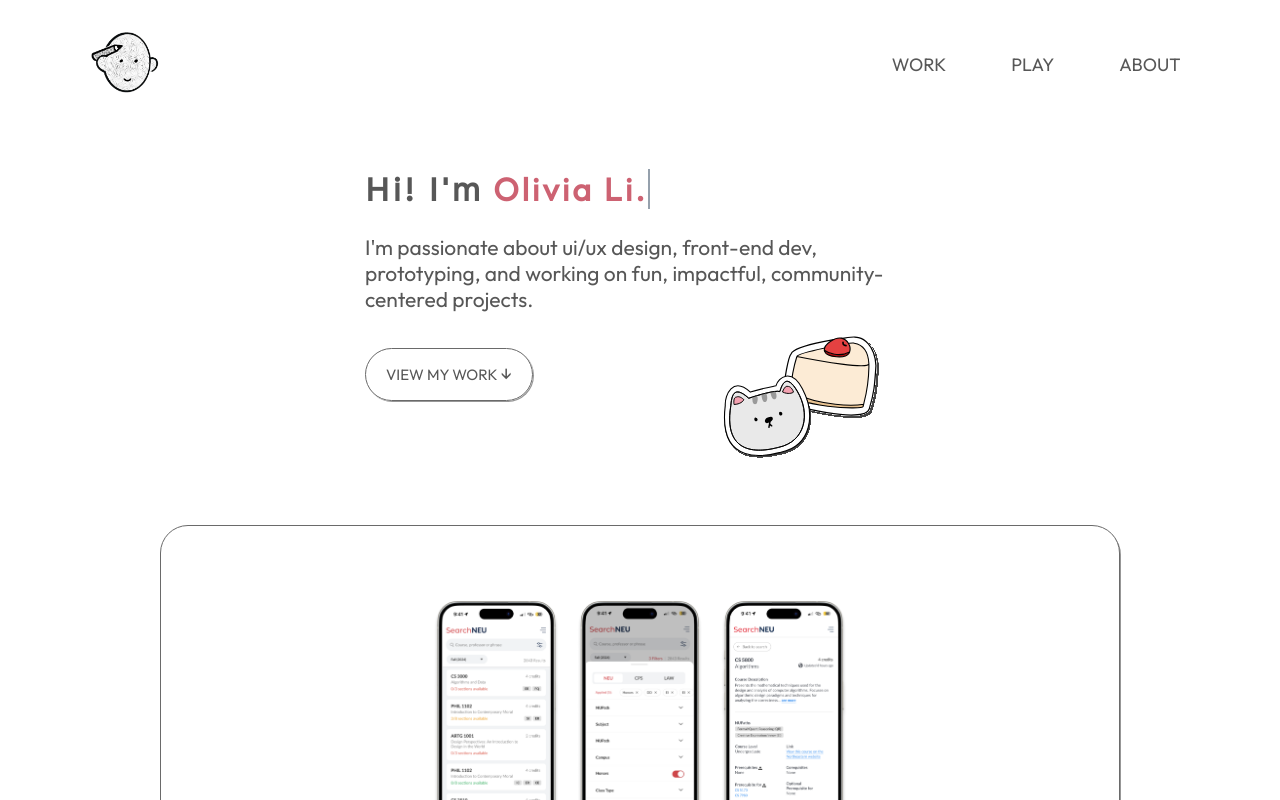
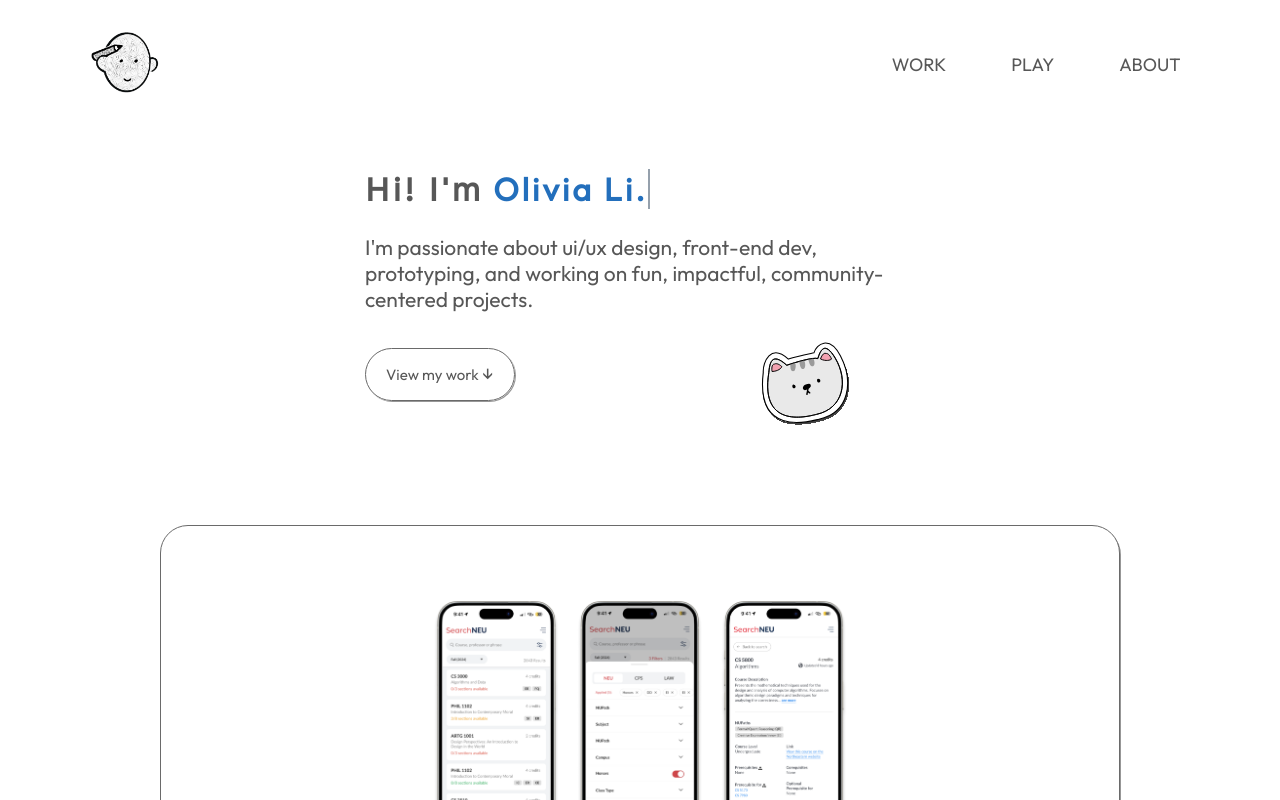
Before and after one commit to olivialii/olivia-portfolio, a React (Vite) app: page / in a window 1280 px wide. Shown: the top 800 px of the page. Built offline with nearby package versions, Linux system fonts and the light colour scheme.

Commit message:
accent color change

```diff
--- a/src/components/Intro/intro.jsx
+++ b/src/components/Intro/intro.jsx
@@ -19,17 +19,12 @@ export const Intro = () => {
                     front-end dev, prototyping, and working on fun,
                     impactful, community-centered projects.
                 </p>
-                <Link to="/projects"> <a className ={styles.viewBtn}> VIEW MY WORK  <span>↓</span></a></Link>
-
-            <Sticker
-            img="/assets/play/cake-sticker.svg"
-            initialX='61vw'
-            initialY='46%'/>
+                <Link to="/projects"> <a className ={styles.viewBtn}> View my work <span>↓</span></a></Link>
 
             <Sticker
             img="/assets/play/cat-sticker.svg"
-            initialX='56vw'
-            initialY='58%'/>
+            initialX='59vw'
+            initialY='49%'/>
             </div>
 
         </section>
--- a/src/components/Sticker/sticker.module.css
+++ b/src/components/Sticker/sticker.module.css
@@ -1,5 +1,5 @@
 .sticker {
-    position: absolute;
+    position: absolute ;
     cursor: grab;
     width: 100px;
     height: auto;
--- a/src/vars.css
+++ b/src/vars.css
@@ -4,7 +4,7 @@
     --color-text-light: #727272;
     --color-box: lightgray;
     --color-header: #2f2f2f;
-    --color-accent: rgb(205, 98, 114);
+    --color-accent: #236FBC;
 
     --shadow: 0px 4px 4px 0px rgba(0, 0, 0, 0.25);
 
```
